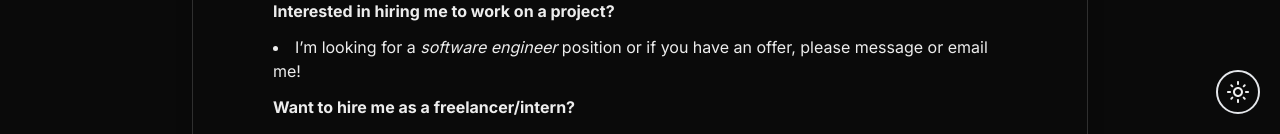
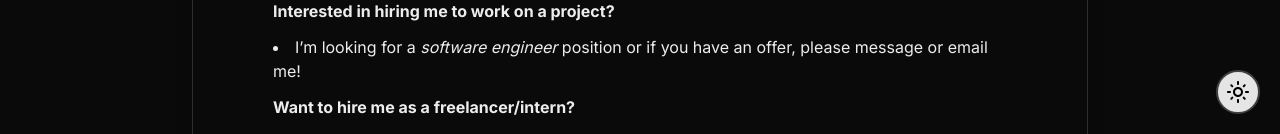
Before and after one commit to MeinardEdrei/Portfolio-Website, a Next.js app: page /About in a window 1280 px wide. Shown: the part 666-800 px from the top of the page. Built offline with nearby package versions, Linux system fonts and the light colour scheme.

Commit message:
⚡ Enhanced theme toggle button

```diff
--- a/app/components/Header.js
+++ b/app/components/Header.js
@@ -104,11 +104,11 @@ const Header = () => {
       </div>
       <button
         onClick={toggleTheme}
-        className="fixed bottom-5 right-5 bg-[var(--background)] text-xl md:text-2xl rounded-full border-2 border-opacity-5 p-2 z-50"
+        className="fixed bottom-5 right-5 bg-neutral-800 dark:bg-neutral-200 text-white dark:text-black text-xl md:text-2xl rounded-full border-2 dark:border-neutral-700 p-2 z-50"
       >
         {currentTheme === 'light' ? <MdOutlineDarkMode /> : <MdOutlineLightMode />}
       </button>
-    </div>
+    </div >
   );
 }
 
```
